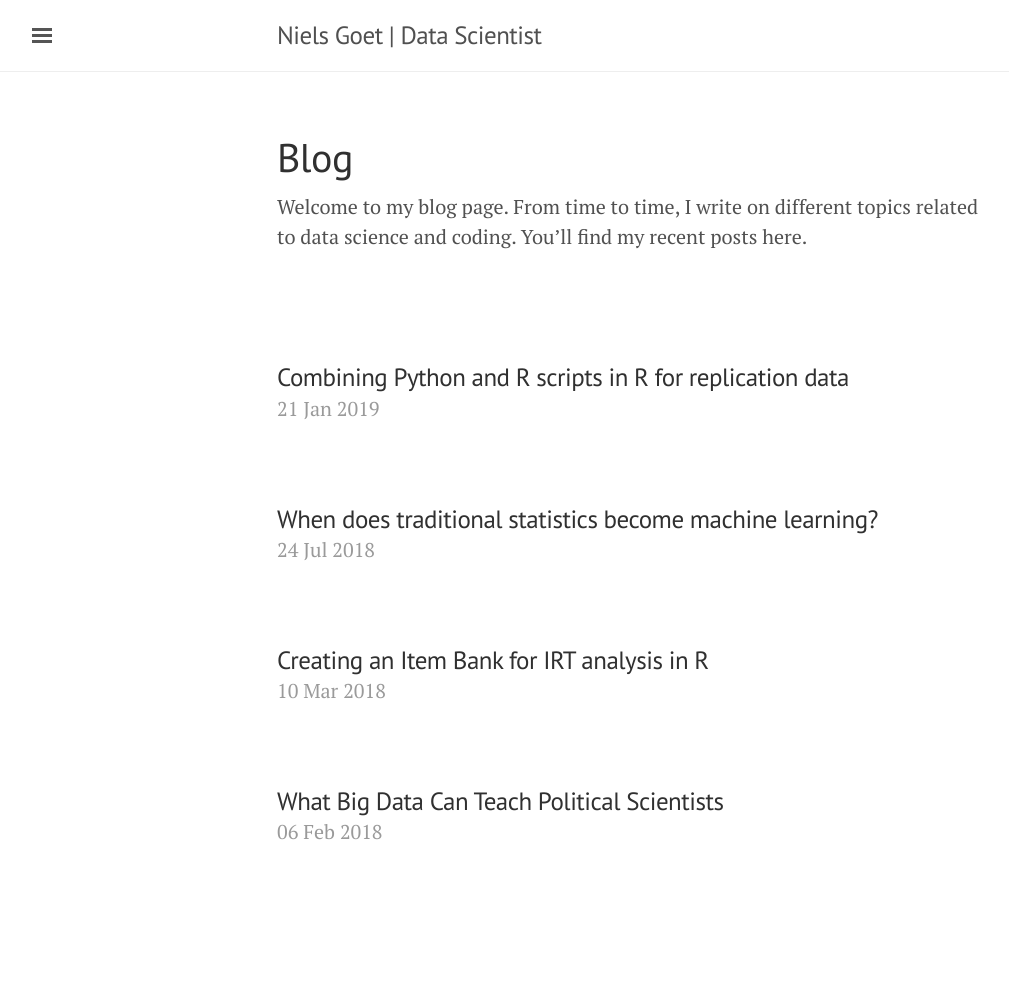
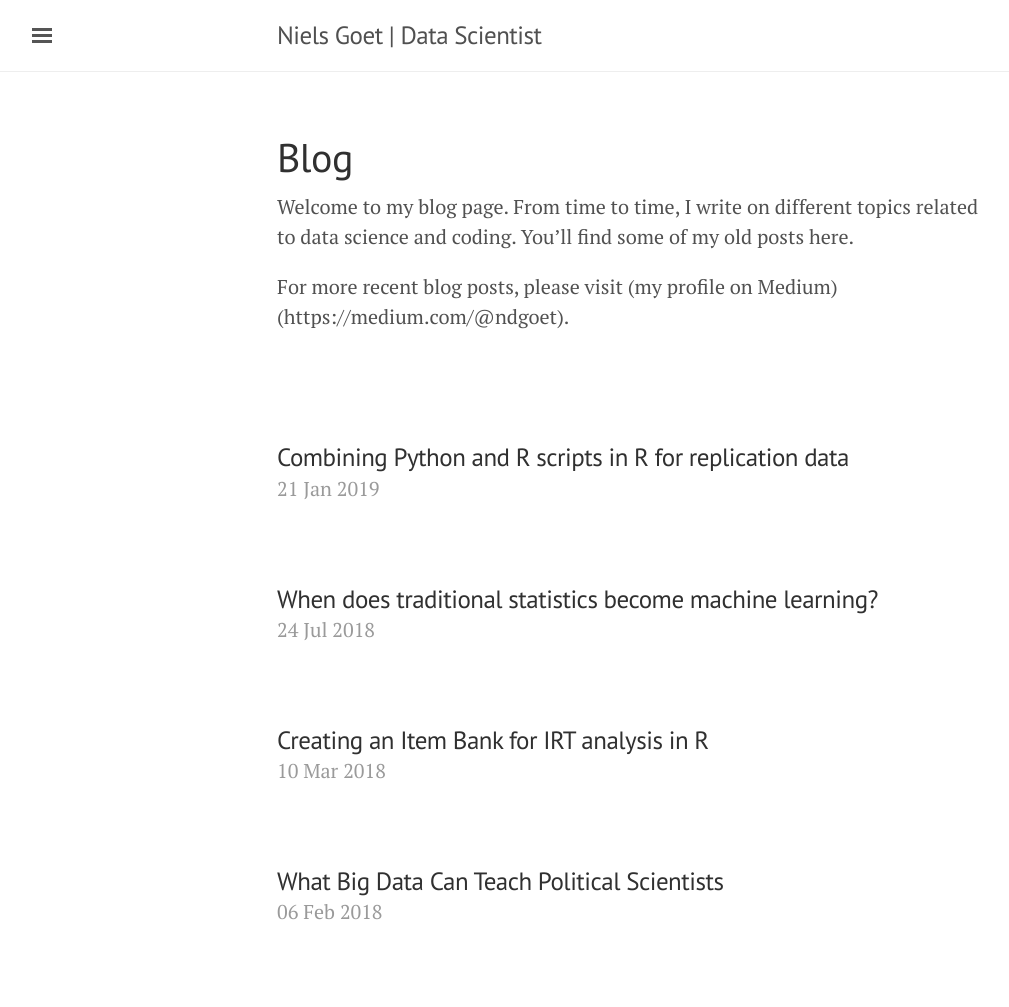
Before and after one commit to ngoet/ngoet.github.io, a Jekyll site: the page built from _pages/blog.md, in a window 1280 px wide. Shown: the whole page, without its empty margins (3-1012 px from the left). Built offline with Jekyll 4.4.1, drawn with Linux system fonts in a browser that asks for light colours; before the commit the page ends 927 px from its top, so only the background shows below that.

Commit message:
Updating blog page

```diff
--- a/_pages/blog.md
+++ b/_pages/blog.md
@@ -3,7 +3,9 @@ layout: page
 title: Blog
 permalink: /blog/
 ---
-Welcome to my blog page. From time to time, I write on different topics related to data science and coding. You'll find my recent posts here.
+Welcome to my blog page. From time to time, I write on different topics related to data science and coding. You'll find some of my old posts here.
+
+For more recent blog posts, please visit (my profile on Medium)(https://medium.com/@ndgoet).
 <br/><br/>
 <br/><br/>
 
```
